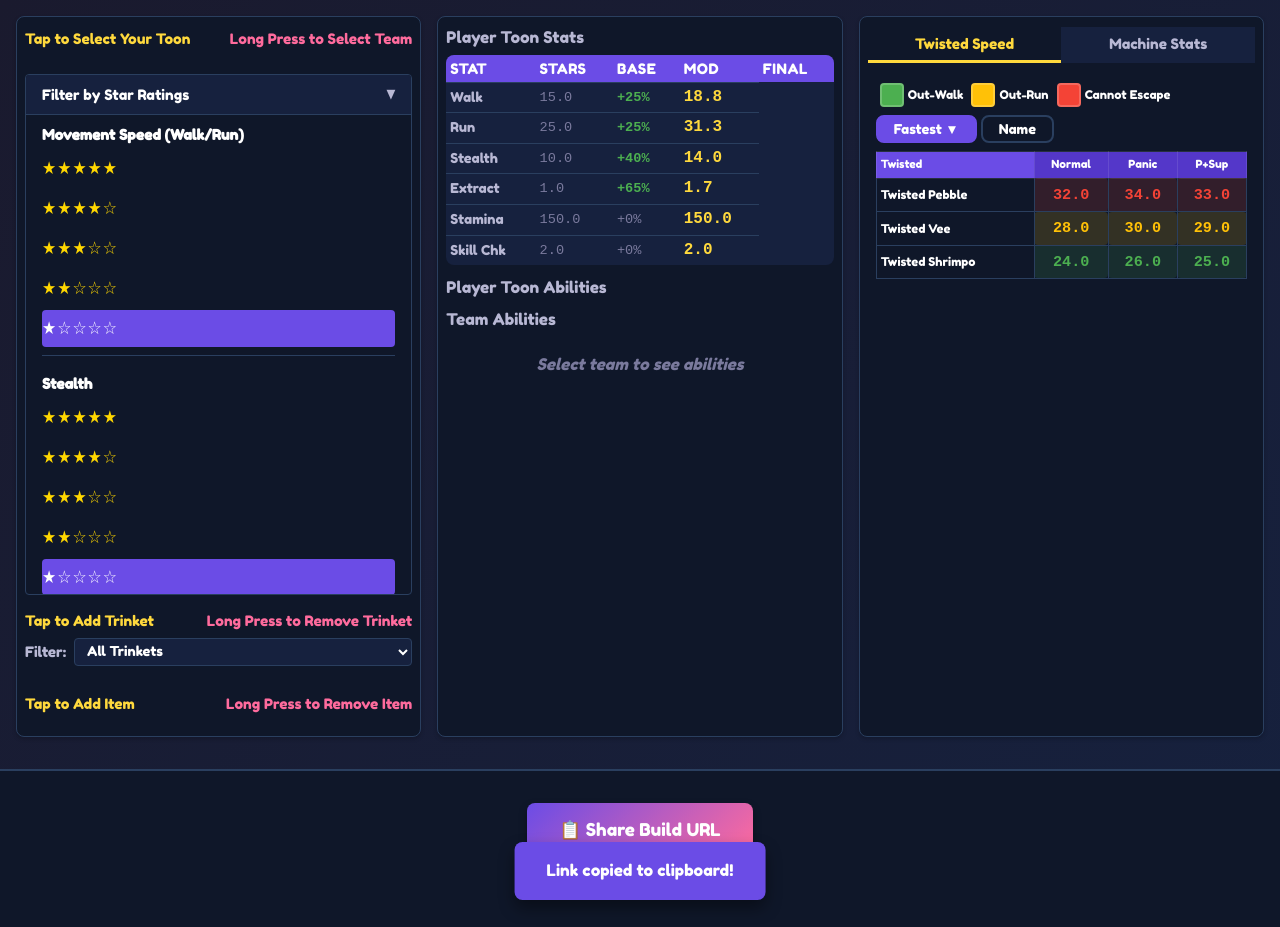
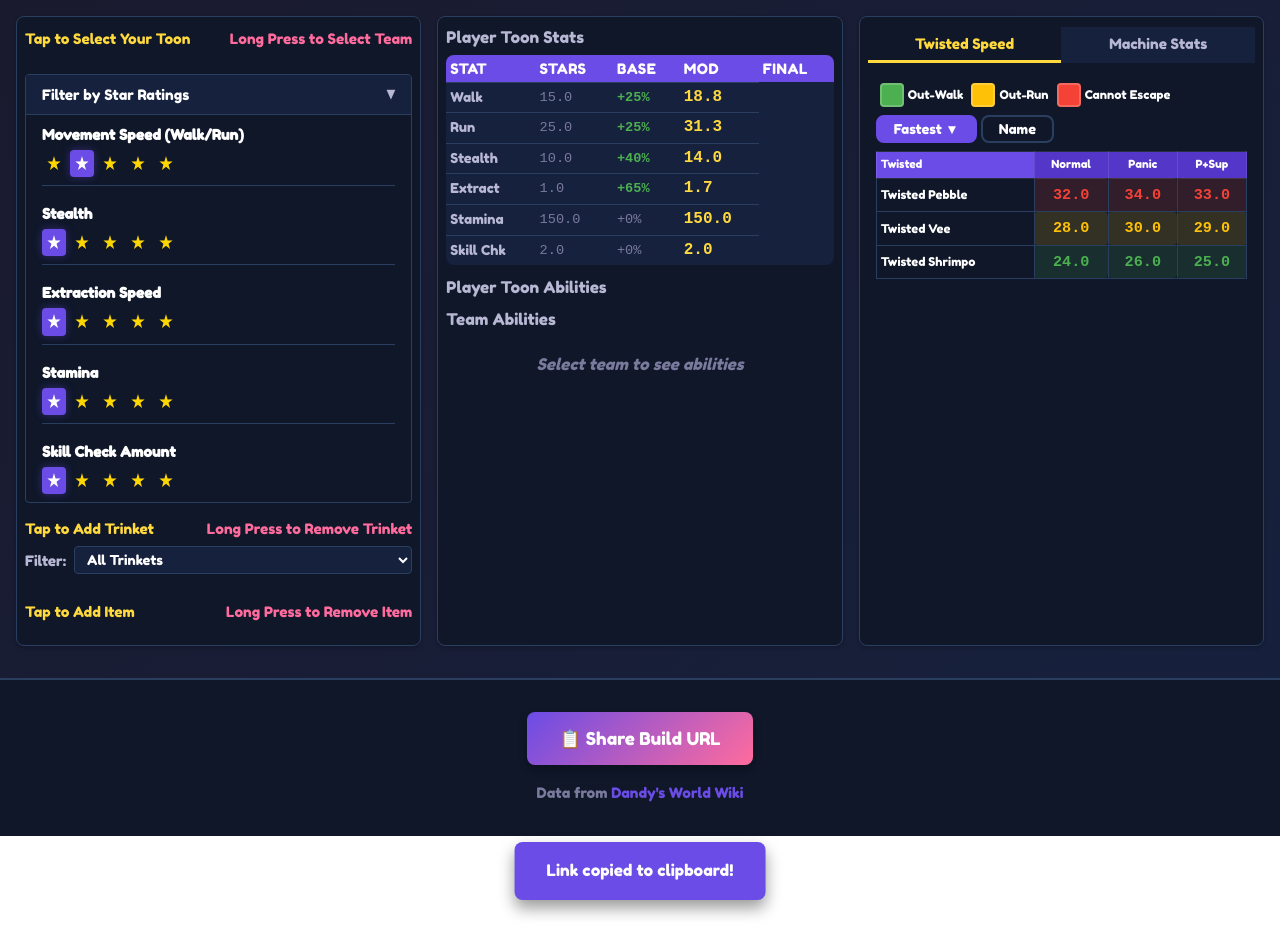
Before and after one commit to wmioch/DandyCharacterExplorer, a plain HTML site: page index.html in a window 1280 px wide. After the commit the page ends 836 px from the top, so only its background shows below. Drawn offline with Linux system fonts and the light colour scheme.

Commit message:
fix: implement proper clickable star system
- One line per stat with 5 individual clickable stars
- Clicking star N highlights stars 1-N and filters to show N+ star toons
- Defaults to 1 star active (shows all toons)
- Fixed layout to display stars horizontally in each stat row

```diff
--- a/css/components.css
+++ b/css/components.css
@@ -718,8 +718,9 @@
 
 .star-rating-filters {
     display: flex;
-    flex-direction: column;
+    flex-direction: row;
     gap: var(--spacing-xs);
+    align-items: center;
 }
 
 .ability-filter-group {
@@ -743,33 +744,33 @@
 }
 
 .star-filter-option {
+    cursor: pointer;
+    user-select: none;
+    padding: var(--spacing-xs);
+    border-radius: var(--radius-sm);
+    transition: all 0.2s ease;
+    font-size: 1.2rem;
+    line-height: 1;
     display: flex;
     align-items: center;
-    cursor: pointer;
-    padding: var(--spacing-xs) 0;
-    user-select: none;
-    border-radius: var(--radius-sm);
-    transition: background-color 0.2s ease;
+    justify-content: center;
+    min-width: 24px;
+    min-height: 24px;
 }
 
 .star-filter-option:hover {
     background-color: var(--bg-hover);
+    transform: scale(1.1);
 }
 
 .star-filter-option.active {
     background-color: var(--primary-color);
     color: white;
+    box-shadow: 0 0 8px rgba(107, 76, 230, 0.4);
 }
 
-.star-filter-option.active .star-display {
-    color: white;
-}
-
-.star-display {
-    font-size: 1.1rem;
+.star-filter-option:not(.active) {
     color: #ffd700;
-    font-weight: bold;
-    letter-spacing: 1px;
 }
 
 .star-count {
--- a/index.html
+++ b/index.html
@@ -98,21 +98,11 @@
                             <div class="ability-filter-group">
                                 <div class="ability-filter-label">Movement Speed (Walk/Run)</div>
                                 <div class="star-rating-filters" data-ability="movementSpeed">
-                                    <div class="star-filter-option" data-stars="5">
-                                        <span class="star-display">★★★★★</span>
-                                    </div>
-                                    <div class="star-filter-option" data-stars="4">
-                                        <span class="star-display">★★★★☆</span>
-                                    </div>
-                                    <div class="star-filter-option" data-stars="3">
-                                        <span class="star-display">★★★☆☆</span>
-                                    </div>
-                                    <div class="star-filter-option" data-stars="2">
-                                        <span class="star-display">★★☆☆☆</span>
-                                    </div>
-                                    <div class="star-filter-option active" data-stars="1">
-                                        <span class="star-display">★☆☆☆☆</span>
-                                    </div>
+                                    <span class="star-filter-option" data-stars="1">★</span>
+                                    <span class="star-filter-option active" data-stars="2">★</span>
+                                    <span class="star-filter-option" data-stars="3">★</span>
+                                    <span class="star-filter-option" data-stars="4">★</span>
+                                    <span class="star-filter-option" data-stars="5">★</span>
                                 </div>
                             </div>
 
@@ -120,21 +110,11 @@
                             <div class="ability-filter-group">
                                 <div class="ability-filter-label">Stealth</div>
                                 <div class="star-rating-filters" data-ability="stealth">
-                                    <div class="star-filter-option" data-stars="5">
-                                        <span class="star-display">★★★★★</span>
-                                    </div>
-                                    <div class="star-filter-option" data-stars="4">
-                                        <span class="star-display">★★★★☆</span>
-                                    </div>
-                                    <div class="star-filter-option" data-stars="3">
-                                        <span class="star-display">★★★☆☆</span>
-                                    </div>
-                                    <div class="star-filter-option" data-stars="2">
-                                        <span class="star-display">★★☆☆☆</span>
-                                    </div>
-                                    <div class="star-filter-option active" data-stars="1">
-                                        <span class="star-display">★☆☆☆☆</span>
-                                    </div>
+                                    <span class="star-filter-option active" data-stars="1">★</span>
+                                    <span class="star-filter-option" data-stars="2">★</span>
+                                    <span class="star-filter-option" data-stars="3">★</span>
+                                    <span class="star-filter-option" data-stars="4">★</span>
+                                    <span class="star-filter-option" data-stars="5">★</span>
                                 </div>
                             </div>
 
@@ -142,21 +122,11 @@
                             <div class="ability-filter-group">
                                 <div class="ability-filter-label">Extraction Speed</div>
                                 <div class="star-rating-filters" data-ability="extractionSpeed">
-                                    <div class="star-filter-option" data-stars="5">
-                                        <span class="star-display">★★★★★</span>
-                                    </div>
-                                    <div class="star-filter-option" data-stars="4">
-                                        <span class="star-display">★★★★☆</span>
-                                    </div>
-                                    <div class="star-filter-option" data-stars="3">
-                                        <span class="star-display">★★★☆☆</span>
-                                    </div>
-                                    <div class="star-filter-option" data-stars="2">
-                                        <span class="star-display">★★☆☆☆</span>
-                                    </div>
-                                    <div class="star-filter-option active" data-stars="1">
-                                        <span class="star-display">★☆☆☆☆</span>
-                                    </div>
+                                    <span class="star-filter-option active" data-stars="1">★</span>
+                                    <span class="star-filter-option" data-stars="2">★</span>
+                                    <span class="star-filter-option" data-stars="3">★</span>
+                                    <span class="star-filter-option" data-stars="4">★</span>
+                                    <span class="star-filter-option" data-stars="5">★</span>
                                 </div>
                             </div>
 
@@ -164,21 +134,11 @@
                             <div class="ability-filter-group">
                                 <div class="ability-filter-label">Stamina</div>
                                 <div class="star-rating-filters" data-ability="stamina">
-                                    <div class="star-filter-option" data-stars="5">
-                                        <span class="star-display">★★★★★</span>
-                                    </div>
-                                    <div class="star-filter-option" data-stars="4">
-                                        <span class="star-display">★★★★☆</span>
-                                    </div>
-                                    <div class="star-filter-option" data-stars="3">
-                                        <span class="star-display">★★★☆☆</span>
-                                    </div>
-                                    <div class="star-filter-option" data-stars="2">
-                                        <span class="star-display">★★☆☆☆</span>
-                                    </div>
-                                    <div class="star-filter-option active" data-stars="1">
-                                        <span class="star-display">★☆☆☆☆</span>
-                                    </div>
+                                    <span class="star-filter-option active" data-stars="1">★</span>
+                                    <span class="star-filter-option" data-stars="2">★</span>
+                                    <span class="star-filter-option" data-stars="3">★</span>
+                                    <span class="star-filter-option" data-stars="4">★</span>
+                                    <span class="star-filter-option" data-stars="5">★</span>
                                 </div>
                             </div>
 
@@ -186,21 +146,11 @@
                             <div class="ability-filter-group">
                                 <div class="ability-filter-label">Skill Check Amount</div>
                                 <div class="star-rating-filters" data-ability="skillCheckAmount">
-                                    <div class="star-filter-option" data-stars="5">
-                                        <span class="star-display">★★★★★</span>
-                                    </div>
-                                    <div class="star-filter-option" data-stars="4">
-                                        <span class="star-display">★★★★☆</span>
-                                    </div>
-                                    <div class="star-filter-option" data-stars="3">
-                                        <span class="star-display">★★★☆☆</span>
-                                    </div>
-                                    <div class="star-filter-option" data-stars="2">
-                                        <span class="star-display">★★☆☆☆</span>
-                                    </div>
-                                    <div class="star-filter-option active" data-stars="1">
-                                        <span class="star-display">★☆☆☆☆</span>
-                                    </div>
+                                    <span class="star-filter-option active" data-stars="1">★</span>
+                                    <span class="star-filter-option" data-stars="2">★</span>
+                                    <span class="star-filter-option" data-stars="3">★</span>
+                                    <span class="star-filter-option" data-stars="4">★</span>
+                                    <span class="star-filter-option" data-stars="5">★</span>
                                 </div>
                             </div>
                         </div>
```
Also changed, not shown: js/app.js (+20 -6 lines).
